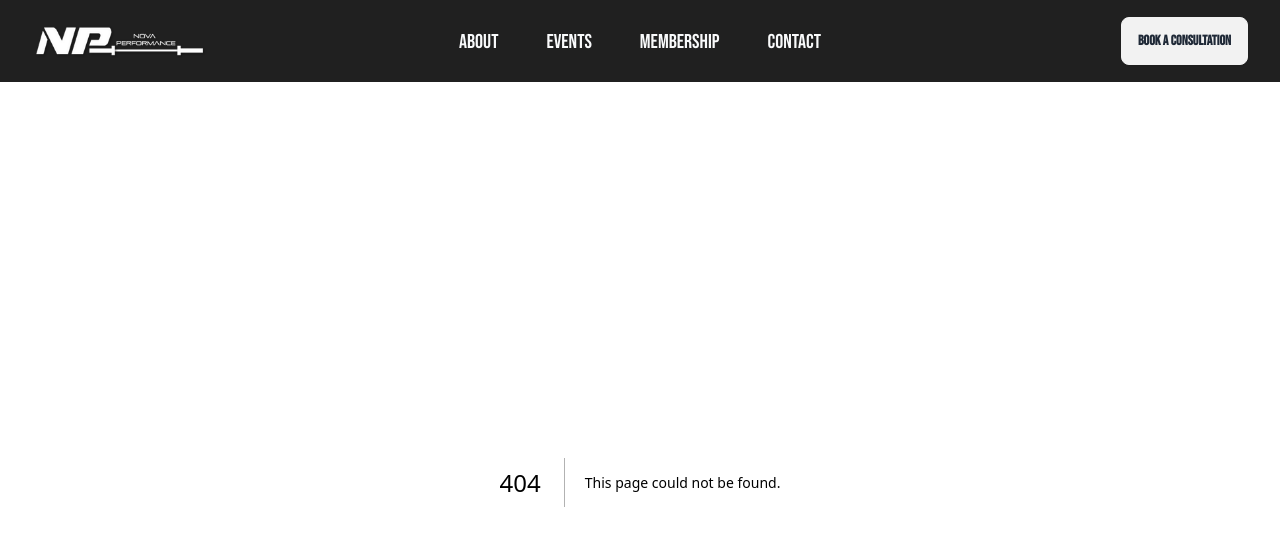
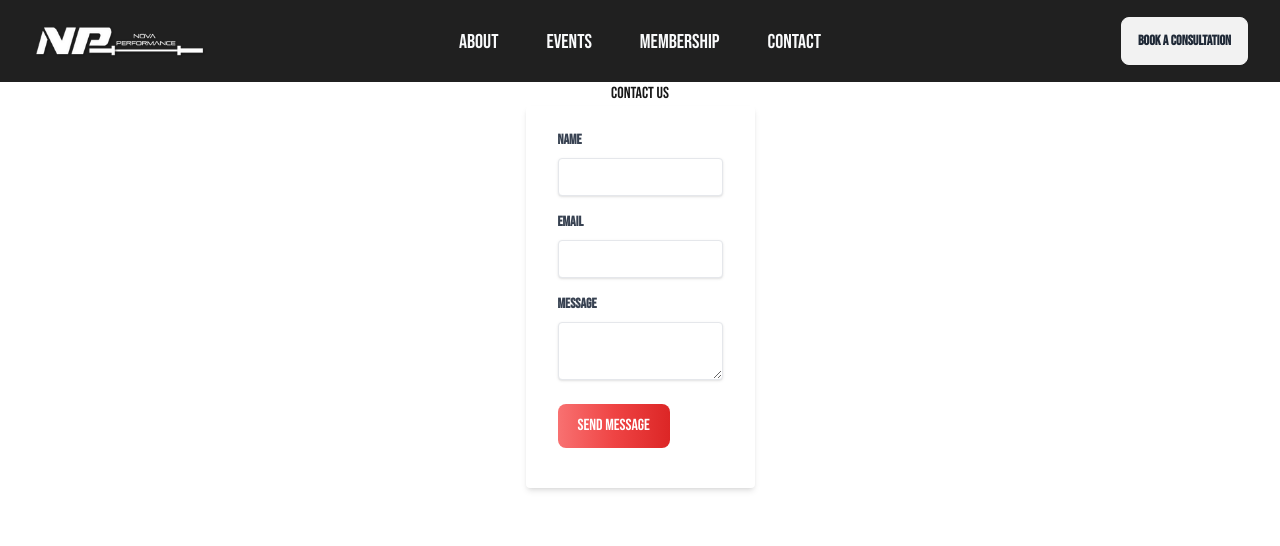
Before and after one commit to jemcap/novaperformance-website, a Next.js app: page /contact in a window 1280 px wide. Before the commit this address had no page. Shown: the top 546 px of the page. Built offline with nearby package versions, Linux system fonts and the light colour scheme.

Commit message:
feature: Implemented Form on Contact Page + Form submission to recepient email

```diff
--- /dev/null
+++ b/app/contact/page.tsx
@@ -0,0 +1,19 @@
+import ContactForm from "@/components/ContactForm";
+import React from "react";
+
+const ContactPage = () => {
+  return (
+    <div className="h-screen w-full ">
+      <div className="align-elements flex flex-col justify-center items-center">
+        <div>
+          <h1>Contact Us</h1>
+        </div>
+        <div>
+          <ContactForm />
+        </div>
+      </div>
+    </div>
+  );
+};
+
+export default ContactPage;
--- /dev/null
+++ b/components/ContactForm.tsx
@@ -0,0 +1,127 @@
+"use client";
+
+import { useState } from "react";
+
+type FormData = {
+  name: string;
+  email: string;
+  message: string;
+};
+
+const ContactForm = () => {
+  const [formData, setFormData] = useState<FormData>({
+    name: "",
+    email: "",
+    message: "",
+  });
+  const [isLoading, setIsLoading] = useState(false);
+  const [responseMessage, setResponseMessage] = useState("");
+
+  const formStyles =
+    "shadow appearance-none border rounded w-full py-2 px-3 text-gray-700 leading-tight focus:outline-none focus:shadow-outline";
+
+  const labelStyles = "block text-gray-700 text-sm font-bold mb-2";
+
+  // Handle form input changes
+  const handleChange = (
+    e: React.ChangeEvent<HTMLInputElement | HTMLTextAreaElement>
+  ) => {
+    setFormData({
+      ...formData,
+      [e.target.name]: e.target.value,
+    });
+  };
+
+  // Handle form submission
+  const handleSubmit = async (e: React.FormEvent) => {
+    e.preventDefault();
+    setIsLoading(true);
+
+    try {
+      const response = await fetch("/api/send-email", {
+        method: "POST",
+        headers: {
+          "Content-Type": "application/json",
+        },
+        body: JSON.stringify(formData),
+      });
+
+      const data = await response.json();
+
+      if (response.ok) {
+        setResponseMessage("Your message has been sent!");
+      } else {
+        setResponseMessage(`Error: ${data.message}`);
+      }
+    } catch (error) {
+      setResponseMessage("An error occurred. Please try again later.");
+    } finally {
+      setIsLoading(false);
+    }
+  };
+
+  return (
+    <div className="max-w-5xl">
+      <form
+        onSubmit={handleSubmit}
+        className="bg-white shadow-md rounded px-8 pt-6 pb-8 mb-4"
+      >
+        <div className="mb-4">
+          <label htmlFor="name" className={labelStyles}>
+            Name
+          </label>
+          <input
+            type="text"
+            id="name"
+            name="name"
+            value={formData.name}
+            onChange={handleChange}
+            required
+            className={formStyles}
+          />
+        </div>
+
+        <div className="mb-4">
+          <label htmlFor="email" className={labelStyles}>
+            Email
+          </label>
+          <input
+            type="email"
+            id="email"
+            name="email"
+            value={formData.email}
+            onChange={handleChange}
+            required
+            className={formStyles}
+          />
+        </div>
+
+        <div className="mb-4">
+          <label htmlFor="message" className={labelStyles}>
+            Message
+          </label>
+          <textarea
+            id="message"
+            name="message"
+            value={formData.message}
+            onChange={handleChange}
+            required
+            className={formStyles}
+          />
+        </div>
+
+        <button
+          type="submit"
+          disabled={isLoading}
+          className="text-white bg-gradient-to-r from-red-400 via-red-500 to-red-600 hover:bg-gradient-to-br focus:ring-4 focus:outline-none focus:ring-red-300 dark:focus:ring-red-800 font-medium rounded-lg  px-5 py-2.5 text-center me-2 mb-2"
+        >
+          {isLoading ? "Sending..." : "Send Message"}
+        </button>
+
+        {responseMessage && <p>{responseMessage}</p>}
+      </form>
+    </div>
+  );
+};
+
+export default ContactForm;
--- a/package.json
+++ b/package.json
@@ -19,6 +19,7 @@
     "gsap": "^3.12.5",
     "lucide-react": "^0.441.0",
     "next": "14.2.12",
+    "nodemailer": "^6.9.15",
     "react": "^18",
     "react-dom": "^18",
     "react-icons": "^5.3.0",
--- /dev/null
+++ b/pages/api/send-email.ts
@@ -0,0 +1,44 @@
+import type { NextApiRequest, NextApiResponse } from "next";
+import nodemailer from "nodemailer";
+
+type ResponseData = {
+    message:string;
+    error?:string;
+}
+
+export default async function handler(req: NextApiRequest, res: NextApiResponse<ResponseData>) {
+  if (req.method === "POST") {
+    const { name, email, message } = req.body;
+
+    if (!name || !email || !message) {
+        res.status(400).json({ message: "Invalid form data." });
+        return;
+      }
+
+
+    const transporter = nodemailer.createTransport({
+      service: "mailosaur",
+      auth: {
+        user: process.env.SMTP_USER,
+        pass: process.env.SMTP_PASS,
+      },
+    });
+
+    try {
+      // Send the email
+      await transporter.sendMail({
+        from: email,
+        to: process.env.RECIPIENT_EMAIL,
+        subject: `New message from ${name}`,
+        text: message,
+      });
+
+      res.status(200).json({ message: "Email sent successfully!" });
+    } catch (error) {
+      console.error(error);
+      res.status(500).json({ message: "Error sending email" });
+    }
+  } else {
+    res.status(405).json({ message: "Method not allowed" });
+  }
+}
```
Also changed, not shown: 1 other file (tests, documents, lock files or other folders).
